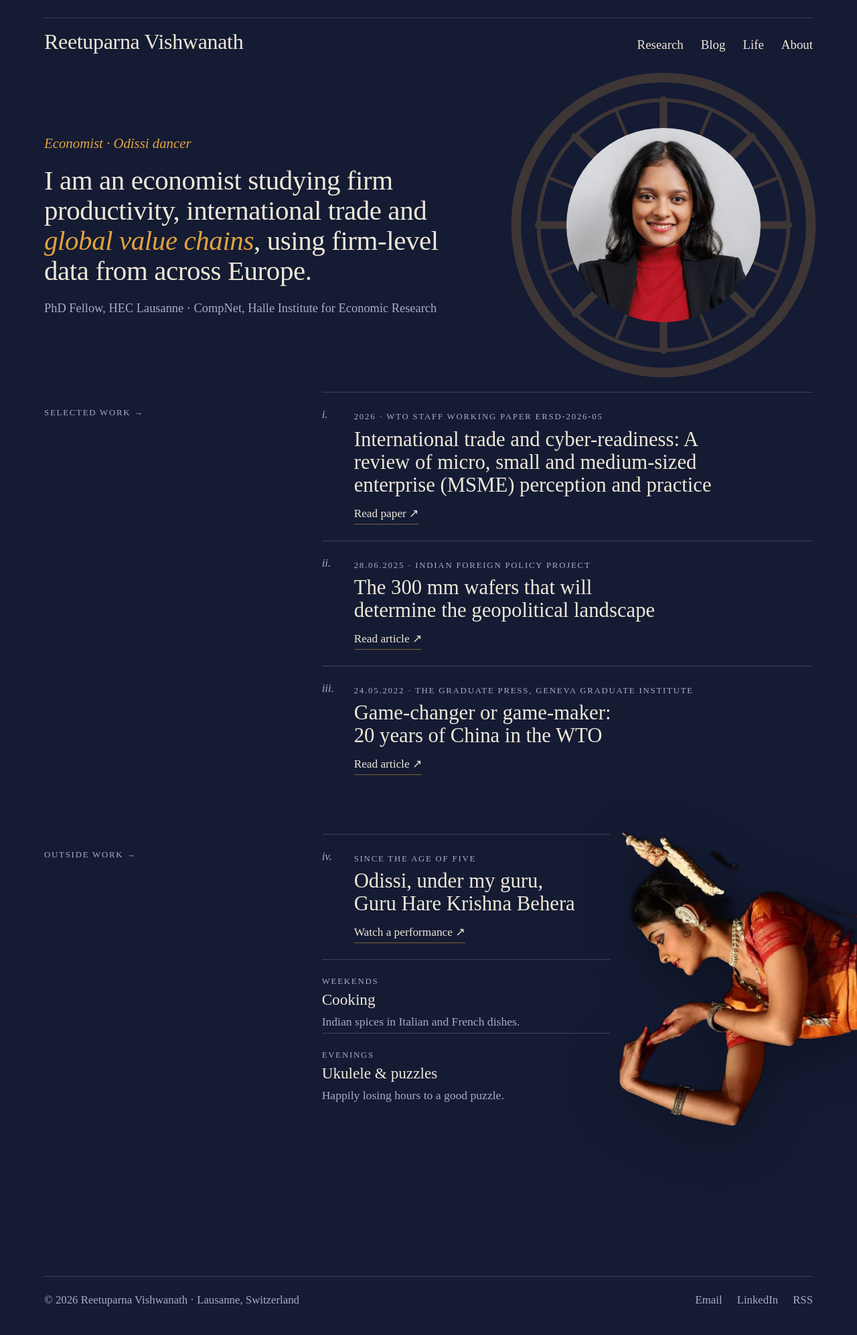
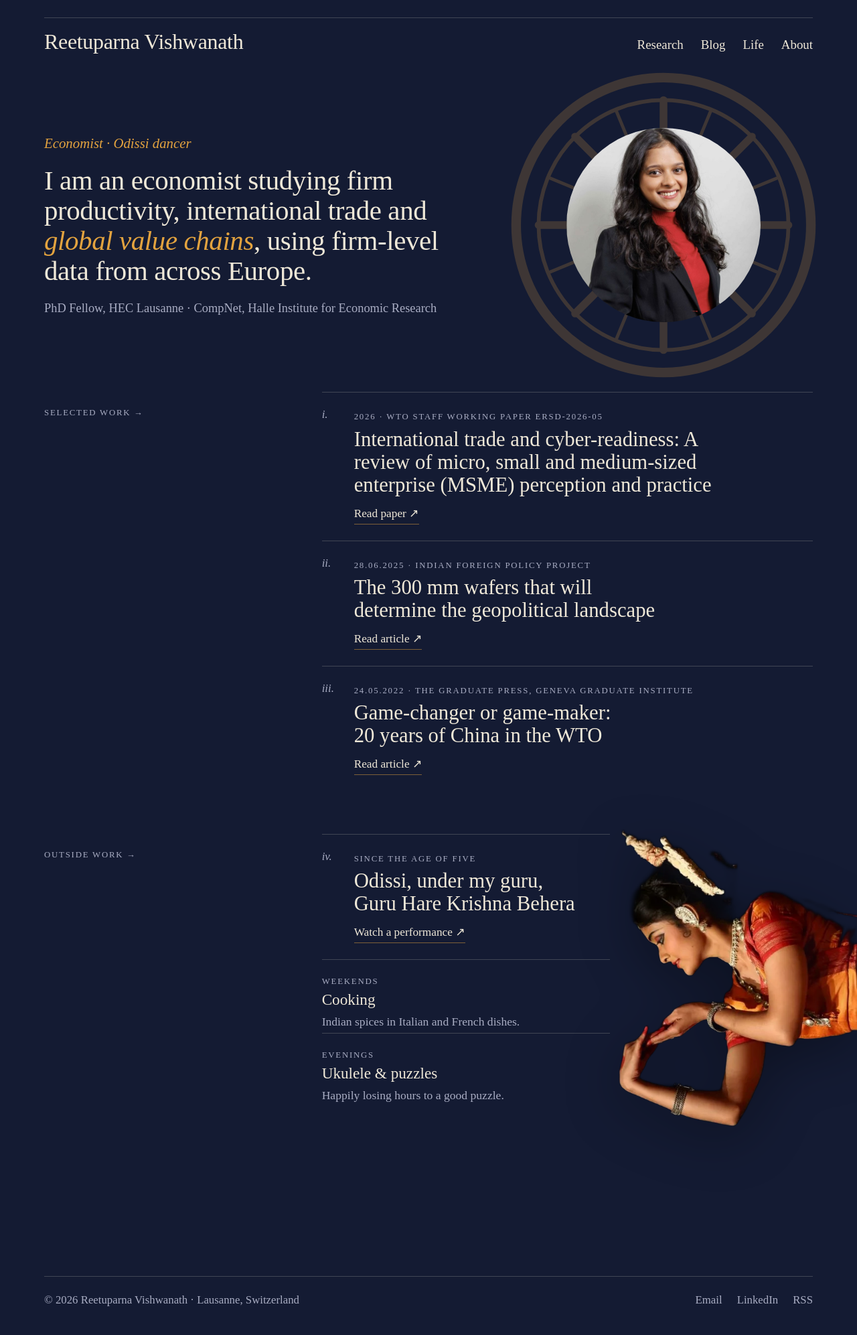
Before and after one commit to reetuparnav/Reetuparnav.github.io, a Jekyll site: the page built from index.html, in a window 1280 px wide. Shown: the whole page at 67% size. Built offline with Jekyll 4.4.1, drawn with Linux system fonts in a browser that asks for light colours; some web fonts are replaced.

Commit message:
Swap the photos: side portrait on home, LinkedIn photo on About
Co-Authored-By: Claude Opus 5.5 <noreply@anthropic.com>
Claude-Session: https://claude.ai/code/session_01Xsa2R2ve3LfZ8MkfZayTEc

```diff
--- a/assets/css/style.css
+++ b/assets/css/style.css
@@ -51,7 +51,7 @@ a.kicker:hover{color:var(--a)}
 .sub{color:var(--m);margin:0;font-size:1.15rem}
 .halo-fig{position:relative;width:100%;max-width:290px;aspect-ratio:1;margin:0 auto}
 .halo-fig .wheel{position:absolute;left:50%;top:50%;width:165%;height:165%;transform:translate(-50%,-50%);color:var(--a);opacity:.2;pointer-events:none}
-.halo-fig img{position:relative;display:block;width:100%;height:100%;object-fit:cover;object-position:center;border-radius:50%}
+.halo-fig img{position:relative;display:block;width:100%;height:100%;object-fit:cover;object-position:center 18%;border-radius:50%}
 
 /* two-column sections */
 .sec{display:grid;grid-template-columns:minmax(0,1fr) minmax(0,2fr);gap:12px 48px;margin-top:64px}
--- a/index.html
+++ b/index.html
@@ -10,7 +10,7 @@ layout: default
     </div>
     <div class="halo-fig">
       <svg class="wheel" aria-hidden="true"><use href="#wheel"/></svg>
-      <img src="{{ '/assets/img/portrait-home.jpg' | relative_url }}" alt="Portrait of {{ site.author }}">
+      <img src="{{ '/assets/img/portrait-side.jpg' | relative_url }}" alt="Portrait of {{ site.author }}">
     </div>
   </section>
 </div>
```
Also changed, not shown: about.md (+1 -1 lines), assets/img/portrait-about.jpg (added), assets/img/portrait-home.jpg (deleted).
